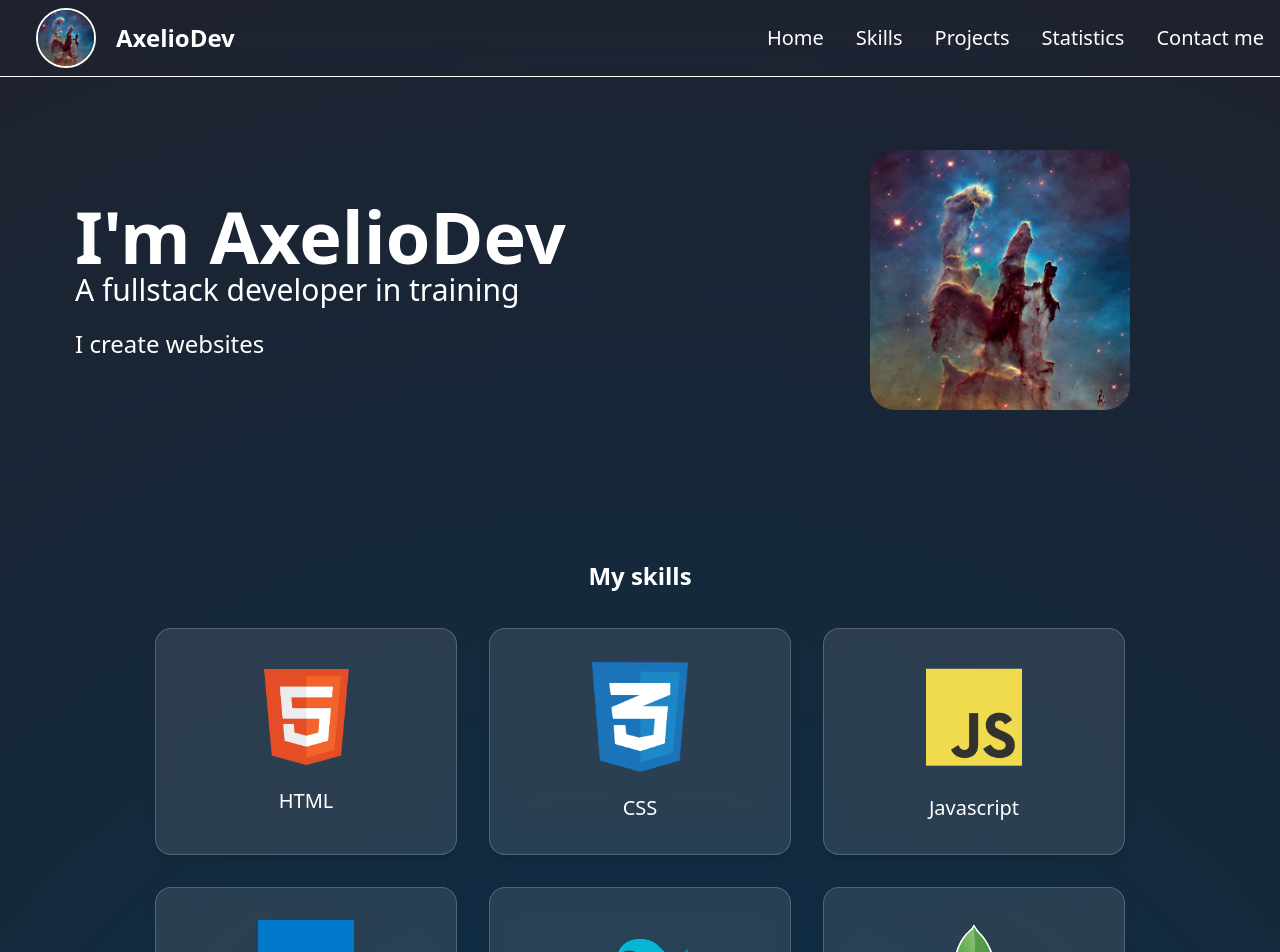
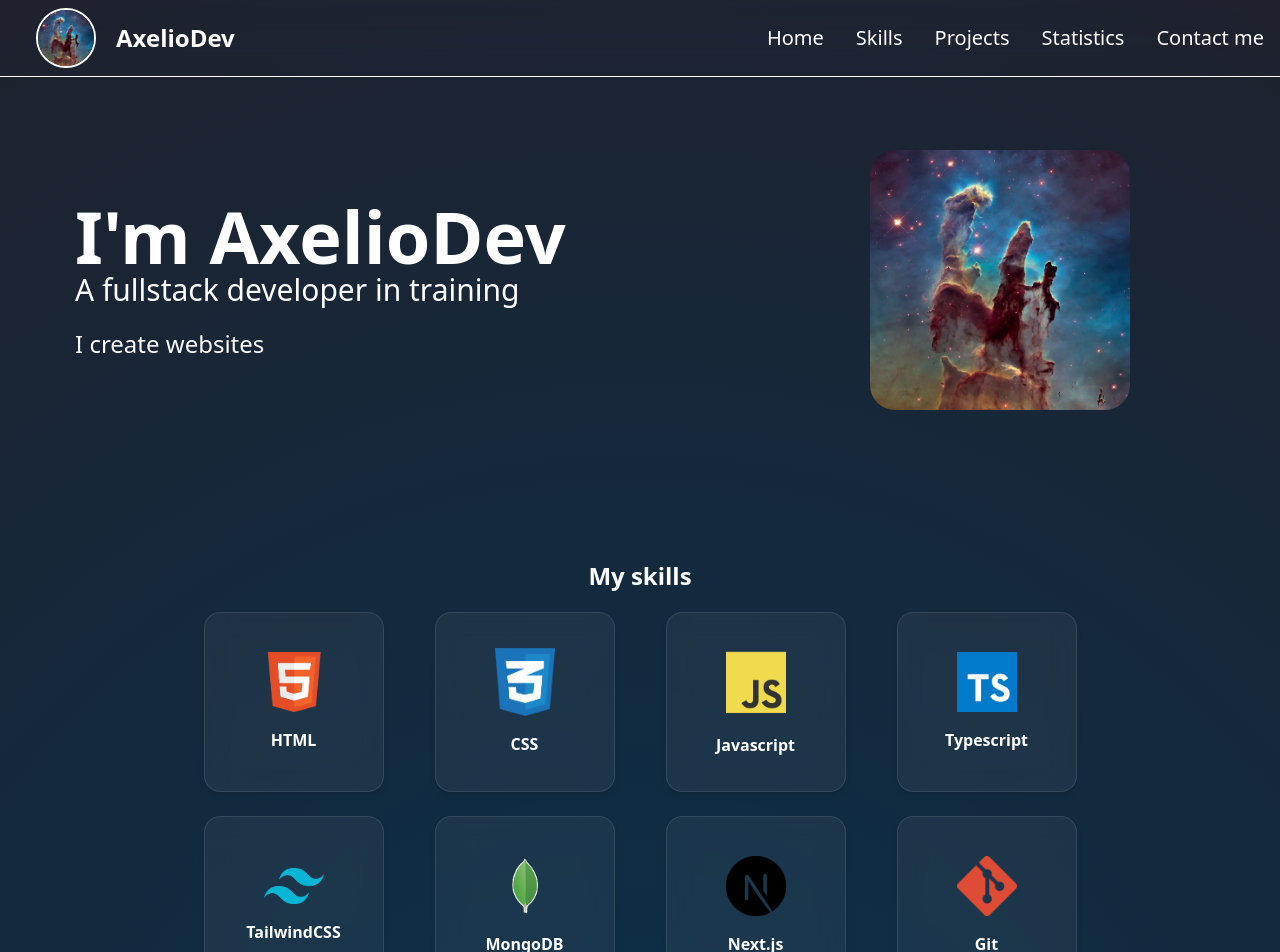
Before and after one commit to axelio-dev/portfolio, a Next.js app: page / in a window 1280 px wide. Shown: the top 952 px of the page. Built offline with nearby package versions, Linux system fonts and the light colour scheme; no server answers.

Commit message:
Separated card components for better styling. Styled skills.

```diff
--- a/src/app/page.tsx
+++ b/src/app/page.tsx
@@ -4,6 +4,7 @@ import Card from "@/components/Card";
 import Stats from "@/components/Stats";
 import Footer from "@/components/Footer";
 import { Mail } from "lucide-react";
+import Skills from "@/components/Skills";
 
 export default function Home() {
   return (
@@ -42,19 +43,19 @@ export default function Home() {
       {/* My skills */}
       <div className="m-auto" id="skills">
         <h1
-          className={`text-white text-center text-2xl font-bold scroll-m-16 mt-[150px] mb-[20px] 2xl:text-3xl 2xl:mt[100px]`}
+          className={`text-white text-center text-2xl font-bold mt-[150px] mb-[20px] 2xl:text-3xl 2xl:mt[100px]`}
         >
           My skills
         </h1>
-        <div className="grid md:grid-cols-2 lg:grid-cols-3 2xl:grid-cols-4 justify-items-center gap-8 ml-[155px] mr-[155px]">
-          <Card image="/html.png" title="HTML" />
-          <Card image="/css.png" title="CSS" />
-          <Card image="/javascript.png" title="Javascript" />
-          <Card image="/typescript.png" title="Typescript" />
-          <Card image="/tailwind.png" title="TailwindCSS" />
-          <Card image="/mongodb.png" title="MongoDB" />
-          <Card image="/nextjs.png" title="Next.js" />
-          <Card image="/git.png" title="Git" />
+        <div className="grid grid-cols-2 md:grid-cols-3 lg:grid-cols-4 justify-items-center gap-3 md:gap-6 max-w-[900px] mx-auto">
+          <Skills image="/html.png" title="HTML" />
+          <Skills image="/css.png" title="CSS" />
+          <Skills image="/javascript.png" title="Javascript" />
+          <Skills image="/typescript.png" title="Typescript" />
+          <Skills image="/tailwind.png" title="TailwindCSS" />
+          <Skills image="/mongodb.png" title="MongoDB" />
+          <Skills image="/nextjs.png" title="Next.js" />
+          <Skills image="/git.png" title="Git" />
         </div>
       </div>
 
--- a/src/components/Card.tsx
+++ b/src/components/Card.tsx
@@ -24,7 +24,7 @@ export default function Card({
   icon?: React.ReactNode;
 }) {
   return (
-    <div className="h-full w-full mt-4 border border-white/20 rounded-2xl bg-white/10 backdrop-blur-md p-6 flex flex-col items-center justify-center text-center shadow-md transition-transform duration-500 ease-in-out hover:scale-105 hover:shadow-blue-500/40 hover:border-blue-500">
+    <div className="size-full mt-4 border border-white/20 rounded-2xl bg-white/10 backdrop-blur-md p-6 flex flex-col items-center justify-center text-center shadow-md transition-transform duration-500 ease-in-out hover:scale-105 hover:shadow-blue-500/40 hover:border-blue-500">
       <div className="mx-auto flex flex-col gap-3 items-center">
         {icon && <div className="text-blue-400 mb-1">{icon}</div>}
 
--- /dev/null
+++ b/src/components/Skills.tsx
@@ -0,0 +1,24 @@
+import Image from "next/image";
+
+export default function Skills({
+  title,
+  image,
+}: {
+  title: string;
+  image?: string;
+}) {
+  return (
+    <div className="w-[180px] h-[180px] border border-white/10 rounded-2xl bg-white/5 backdrop-blur-md flex flex-col items-center justify-center text-center shadow-md transition-transform duration-300 ease-in-out hover:scale-105 hover:shadow-blue-500/20 hover:border-blue-400/30">
+      {image && (
+        <Image
+          src={image}
+          alt={title}
+          width={60}
+          height={60}
+          className="object-contain"
+        />
+      )}
+      <h3 className="text-white text-base mt-4 font-semibold">{title}</h3>
+    </div>
+  );
+}
```
